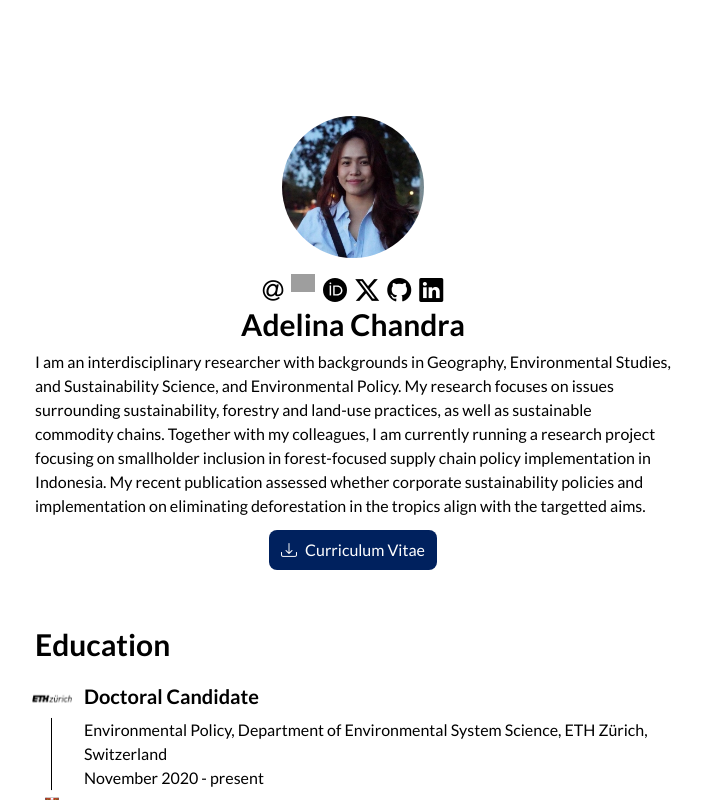
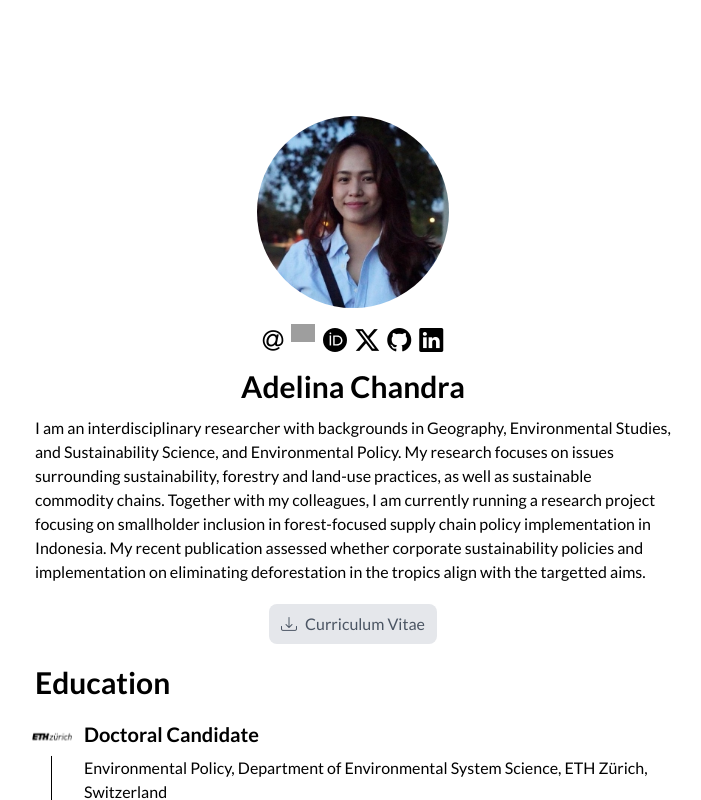
Before and after one commit to adelinachandra/adelinachandra.github.io, a React (Vite) app: page / in a window 1280 px wide. Shown: the top 800 px of the page, without its empty margins (287-988 px from the left). Built offline with nearby package versions, Linux system fonts and the light colour scheme; grey boxes are pictures that could not be loaded.

Commit message:
Update Biography Section

```diff
--- a/src/Components/Biography/Avatar.jsx
+++ b/src/Components/Biography/Avatar.jsx
@@ -3,8 +3,7 @@ import Photo from '../../assets/avatar.jpg'
 export function Avatar() {
     return (
       <>
-          <img id="biography-avatar" className="rounded-full bg-white p-1 bg-transparent self-center" src={Photo} alt="Adelina Chandra" width="150" height="150"/>
-          {/* <span class="avatar-emoji z-10 relative">☕️</span> */}
+          <img id="biography-avatar" className="rounded-full bg-white p-1 bg-transparent self-center" src={Photo} alt="Adelina Chandra" width="200" height="200"/>
       </>
     );
   }
--- a/src/Components/Biography/BioTexts.jsx
+++ b/src/Components/Biography/BioTexts.jsx
@@ -1,7 +1,7 @@
 export function BioTexts (){
     return (
         <section id="biography-datas">
-            <h1 className='font-bold mb-2'>Adelina Chandra</h1>
+            <h1 className='font-bold my-3'>Adelina Chandra</h1>
             <p className='text-base mb-2 text-left'>I am an interdisciplinary researcher with backgrounds in Geography, Environmental Studies, and Sustainability Science, and Environmental Policy. My research focuses on issues surrounding sustainability, forestry and land-use practices, as well as sustainable commodity chains. Together with my colleagues, I am currently running a research project focusing on smallholder inclusion in forest-focused supply chain policy implementation in Indonesia. My recent publication assessed whether corporate sustainability policies and implementation on eliminating deforestation in the tropics align with the targetted aims.</p>
         </section>
     )
--- a/src/Components/Biography/Resume.jsx
+++ b/src/Components/Biography/Resume.jsx
@@ -2,8 +2,8 @@ import Pdf from '../../assets/resume/resume.pdf'
 
 export function Resume () {
     return (
-        <button className='self-center bg-navy w-fit px-3 py-2 rounded-lg m-1 mb-10'>
-            <a className='text-white text-center' href = {Pdf} target = "_blank">
+        <button className='self-center bg-gray-200 w-fit px-3 py-2 rounded-lg m-1 mt-3'>
+            <a className='text-gray-600 text-center' href = {Pdf} target = "_blank">
                 <i className='bi bi-download pr-2'></i>
                 Curriculum Vitae
             </a>
```
